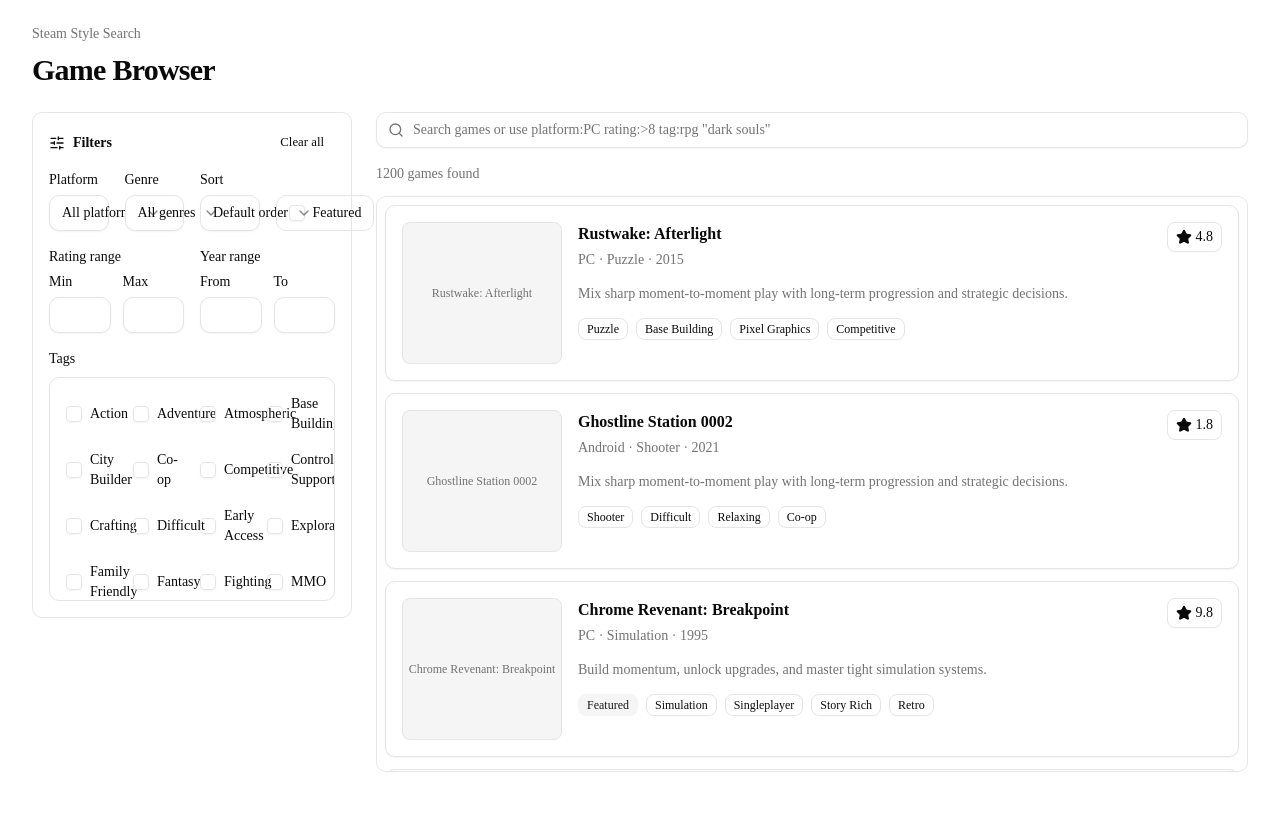
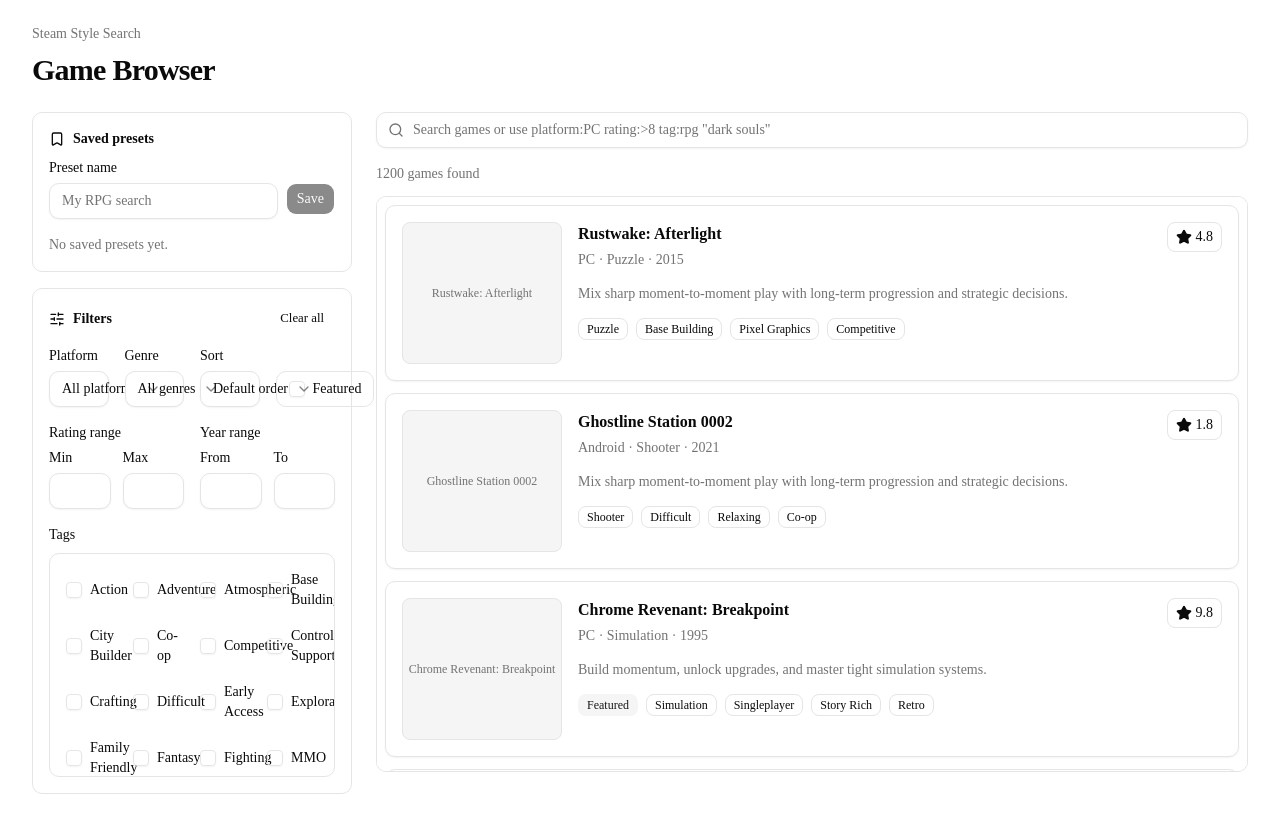
Before and after one commit to macroactive-intern/Steam-StyleSearch, a Next.js app: page / in a window 1280 px wide. Built offline with nearby package versions, Linux system fonts and the light colour scheme.

Commit message:
Add saved filter presets

```diff
--- a/components/GameBrowser.tsx
+++ b/components/GameBrowser.tsx
@@ -3,6 +3,7 @@
 import { useMemo } from "react";
 import { ActiveFilterChips } from "@/components/ActiveFilterChips";
 import { FilterPanel } from "@/components/FilterPanel";
+import { SavedFilterPresets } from "@/components/SavedFilterPresets";
 import { SearchInput } from "@/components/SearchInput";
 import { VirtualGameList } from "@/components/VirtualGameList";
 import { useGameFilters } from "@/hooks/useGameFilters";
@@ -44,7 +45,8 @@ export function GameBrowser({ games }: GameBrowserProps) {
       </header>
 
       <div className="grid flex-1 gap-6 lg:grid-cols-[320px_minmax(0,1fr)]">
-        <aside className="lg:sticky lg:top-6 lg:self-start">
+        <aside className="space-y-4 lg:sticky lg:top-6 lg:self-start">
+          <SavedFilterPresets />
           <FilterPanel />
         </aside>
 
--- /dev/null
+++ b/components/SavedFilterPresets.tsx
@@ -0,0 +1,193 @@
+"use client";
+
+import { FormEvent, useSyncExternalStore, useState } from "react";
+import { Bookmark, Trash2 } from "lucide-react";
+import { Button } from "@/components/ui/button";
+import { Input } from "@/components/ui/input";
+import { Label } from "@/components/ui/label";
+import { useGameFilters, type UrlGameFilters } from "@/hooks/useGameFilters";
+import { cn } from "@/lib/utils";
+
+const STORAGE_KEY = "steam-style-search:filter-presets";
+const STORAGE_EVENT = "game-filter-presets-change";
+const EMPTY_PRESETS: FilterPreset[] = [];
+
+export interface FilterPreset {
+  id: string;
+  name: string;
+  filters: UrlGameFilters;
+  createdAt: string;
+}
+
+export interface SavedFilterPresetsProps {
+  className?: string;
+}
+
+let cachedPresetsJson = "";
+let cachedPresets: FilterPreset[] = EMPTY_PRESETS;
+
+function createPresetId() {
+  return globalThis.crypto?.randomUUID?.() ?? `${Date.now()}-${Math.random()}`;
+}
+
+function cloneFilters(filters: UrlGameFilters): UrlGameFilters {
+  return {
+    q: filters.q,
+    platform: filters.platform,
+    genre: filters.genre,
+    tag: [...filters.tag],
+    minRating: filters.minRating,
+    maxRating: filters.maxRating,
+    yearFrom: filters.yearFrom,
+    yearTo: filters.yearTo,
+    sort: filters.sort,
+    featured: filters.featured,
+  };
+}
+
+function getStoredPresets(): FilterPreset[] {
+  if (typeof window === "undefined") {
+    return EMPTY_PRESETS;
+  }
+
+  const presetsJson = window.localStorage.getItem(STORAGE_KEY) ?? "[]";
+
+  if (presetsJson === cachedPresetsJson) {
+    return cachedPresets;
+  }
+
+  try {
+    const parsedPresets = JSON.parse(presetsJson) as FilterPreset[];
+    cachedPresets = Array.isArray(parsedPresets) ? parsedPresets : EMPTY_PRESETS;
+    cachedPresetsJson = presetsJson;
+  } catch {
+    cachedPresets = EMPTY_PRESETS;
+    cachedPresetsJson = presetsJson;
+  }
+
+  return cachedPresets;
+}
+
+function saveStoredPresets(presets: FilterPreset[]) {
+  cachedPresets = presets;
+  cachedPresetsJson = JSON.stringify(presets);
+  window.localStorage.setItem(STORAGE_KEY, cachedPresetsJson);
+  window.dispatchEvent(new Event(STORAGE_EVENT));
+}
+
+function subscribeToPresets(onStoreChange: () => void) {
+  window.addEventListener(STORAGE_EVENT, onStoreChange);
+  window.addEventListener("storage", onStoreChange);
+
+  return () => {
+    window.removeEventListener(STORAGE_EVENT, onStoreChange);
+    window.removeEventListener("storage", onStoreChange);
+  };
+}
+
+function getServerPresetsSnapshot() {
+  return EMPTY_PRESETS;
+}
+
+export function SavedFilterPresets({ className }: SavedFilterPresetsProps) {
+  const presets = useSyncExternalStore(
+    subscribeToPresets,
+    getStoredPresets,
+    getServerPresetsSnapshot,
+  );
+  const { filters, setters } = useGameFilters();
+  const [presetName, setPresetName] = useState("");
+
+  function handleSave(event: FormEvent<HTMLFormElement>) {
+    event.preventDefault();
+
+    const name = presetName.trim();
+
+    if (!name) {
+      return;
+    }
+
+    saveStoredPresets([
+      {
+        id: createPresetId(),
+        name,
+        filters: cloneFilters(filters),
+        createdAt: new Date().toISOString(),
+      },
+      ...presets,
+    ]);
+    setPresetName("");
+  }
+
+  function applyPreset(preset: FilterPreset) {
+    setters.setFilters(cloneFilters(preset.filters));
+  }
+
+  function deletePreset(presetId: string) {
+    saveStoredPresets(presets.filter((preset) => preset.id !== presetId));
+  }
+
+  return (
+    <section
+      aria-labelledby="saved-presets-heading"
+      className={cn("rounded-lg border bg-background p-4", className)}
+    >
+      <div className="mb-3 flex items-center gap-2">
+        <Bookmark aria-hidden="true" className="size-4" />
+        <h2 id="saved-presets-heading" className="text-sm font-semibold">
+          Saved presets
+        </h2>
+      </div>
+
+      <form onSubmit={handleSave} className="space-y-2">
+        <Label htmlFor="preset-name">Preset name</Label>
+        <div className="flex gap-2">
+          <Input
+            id="preset-name"
+            value={presetName}
+            onChange={(event) => setPresetName(event.target.value)}
+            placeholder="My RPG search"
+            autoComplete="off"
+          />
+          <Button type="submit" disabled={!presetName.trim()}>
+            Save
+          </Button>
+        </div>
+      </form>
+
+      {presets.length > 0 ? (
+        <div className="mt-4 space-y-2">
+          {presets.map((preset) => (
+            <div
+              key={preset.id}
+              className="flex items-center justify-between gap-2 rounded-lg border p-2"
+            >
+              <Button
+                type="button"
+                variant="ghost"
+                size="sm"
+                onClick={() => applyPreset(preset)}
+                className="min-w-0 flex-1 justify-start"
+              >
+                <span className="truncate">{preset.name}</span>
+              </Button>
+              <Button
+                type="button"
+                variant="ghost"
+                size="icon-sm"
+                aria-label={`Delete ${preset.name} preset`}
+                onClick={() => deletePreset(preset.id)}
+              >
+                <Trash2 aria-hidden="true" />
+              </Button>
+            </div>
+          ))}
+        </div>
+      ) : (
+        <p className="mt-4 text-sm text-muted-foreground">
+          No saved presets yet.
+        </p>
+      )}
+    </section>
+  );
+}
```
